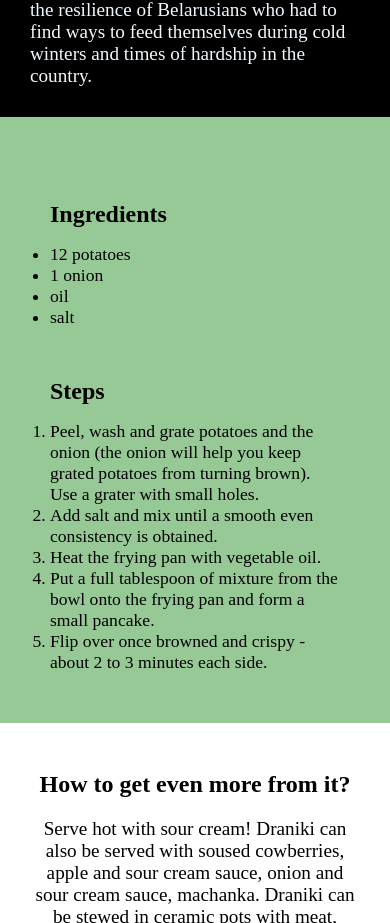
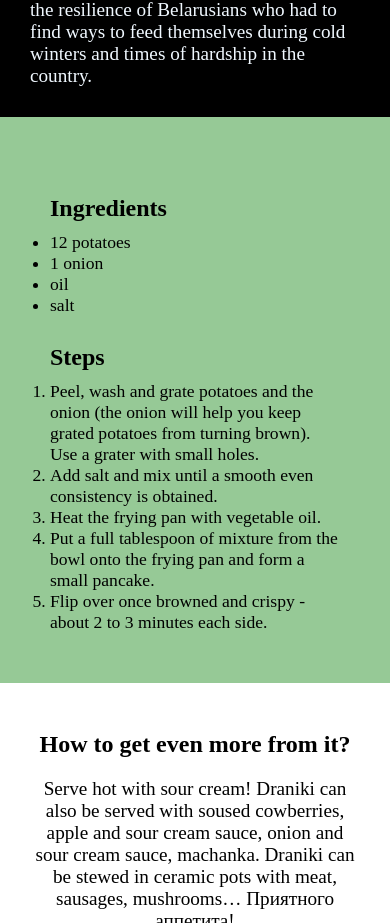
Before and after one commit to YaninaTL/odin-recipes, a plain HTML site: page recipes/draniki.html in a window 390 px wide. Shown: the part 843-1766 px from the top of the page. Drawn offline with Linux system fonts and the light colour scheme.

Commit message:
Finish draniki page

```diff
--- a/recipes/style-d.css
+++ b/recipes/style-d.css
@@ -148,11 +148,23 @@ height: auto;*/
         height: auto;
     }
         .box2 {
-        flex-wrap: wrap;
-        flex-direction: column;
-        justify-content: center;
+    display: block;
     }
+
+    .box2 > h2 {
+        margin: 10px auto;
+
+    }
+
+
     .box2 > h2:hover {
         transform: scale(1);
     }
+
+    .add-info {
+        display: block;
+    }
+    .footer {
+        display: block;
+    }
 }
```
